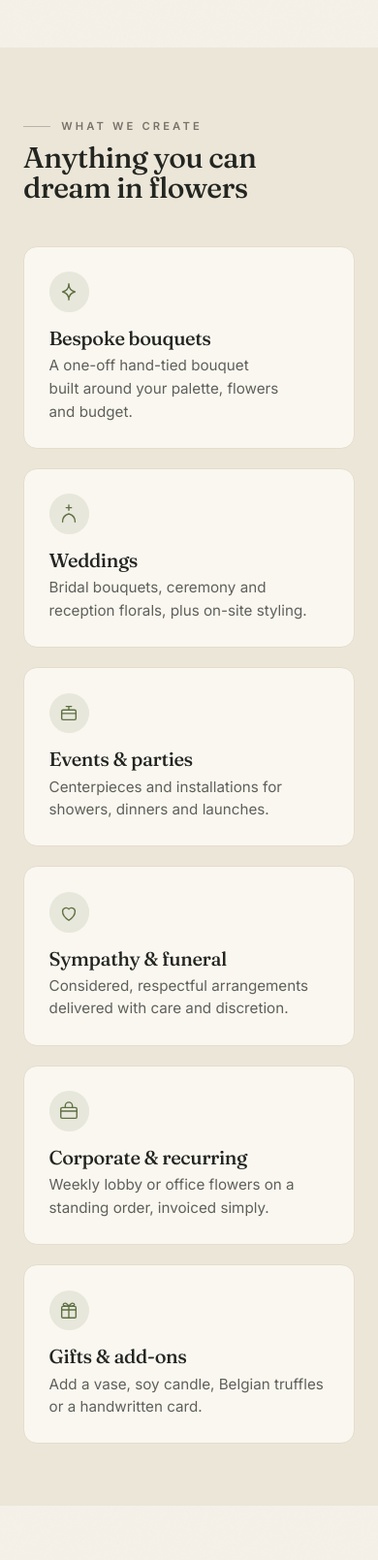
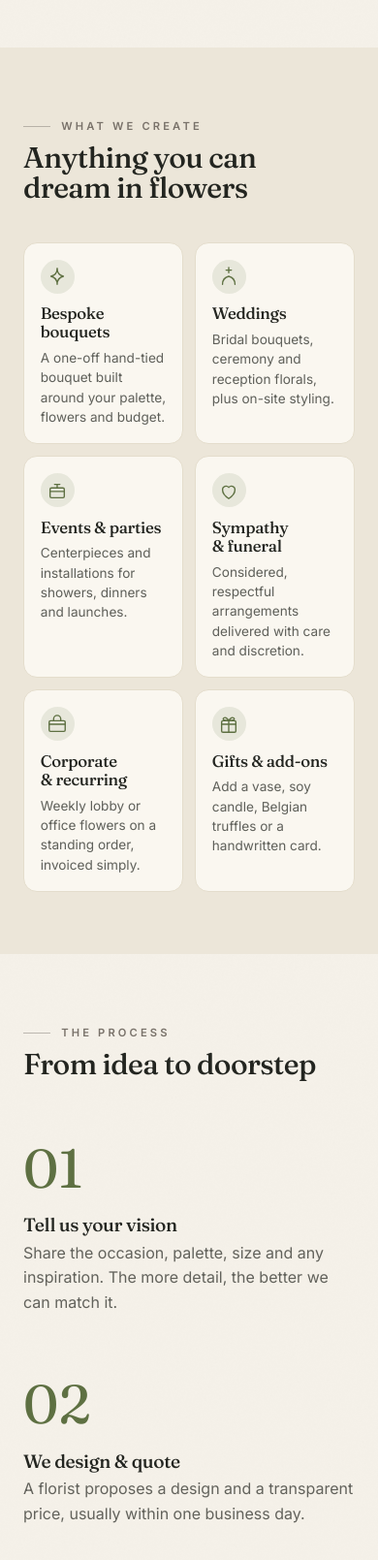
Before and after one commit to mjjorik/v0-e-commerce-flower-website, a WordPress theme: template wp-theme/wildflower/page-custom-order.php in a window 390 px wide. Shown: the part 1059-2668 px from the top of the page at 97% size. Run offline with PHP 8.4 and a stand-in for WordPress, Linux system fonts and the light colour scheme; the site name, menu and one post (Sample post) are stand-ins, and other content is empty; some libraries are stand-ins or nearby versions.

Commit message:
Mobile: no tall card stacks — 2-up grid + horizontal review scroller
Per the design preference, many cards should never stack into one long
vertical strip on phones.

- Custom order "What we create": the six order-type cards now lay out
  2-up on phones (2x3) with tighter padding and type sizes, 3-up on
  desktop as before.
- Review cards: on phones the reviews grid becomes a horizontal
  swipe scroller with the next card peeking (scroll-snap), instead of
  three tall stacked plates. Desktop keeps the 3-column grid. Applies
  everywhere reviews appear (home + custom order).

Co-Authored-By: Claude Opus 4.8 <noreply@anthropic.com>
Claude-Session: https://claude.ai/code/session_01BGKDMn8UCGJ1AAsTiDygBg

```diff
--- a/wp-theme/wildflower/style.css
+++ b/wp-theme/wildflower/style.css
@@ -1012,6 +1012,16 @@ textarea { resize: vertical; }
 .reviews-grid { display: grid; gap: 1.25rem; grid-template-columns: 1fr; }
 @media (min-width: 768px) { .reviews-grid { grid-template-columns: repeat(3, 1fr); } }
 .reviews-grid .quote-card { width: auto; flex: initial; border: 1px solid var(--border); }
+/* Phones: swipeable row instead of a tall stack (next card peeks). */
+@media (max-width: 767px) {
+  .reviews-grid {
+    display: flex; grid-template-columns: none; gap: .9rem;
+    overflow-x: auto; scroll-snap-type: x mandatory; overscroll-behavior-x: contain;
+    -webkit-overflow-scrolling: touch; scrollbar-width: none; padding-bottom: .4rem;
+  }
+  .reviews-grid::-webkit-scrollbar { display: none; }
+  .reviews-grid .quote-card { flex: 0 0 82%; width: auto; scroll-snap-align: start; }
+}
 
 /* Matcha testimonial block — calm sage surface, light text (reference look). */
 .reviews { position: relative; background-color: var(--surface-soft); background-image: var(--grain); color: var(--surface-soft-foreground); }
@@ -1445,14 +1455,20 @@ textarea { resize: vertical; }
 .corder-hero__lead { margin: 1.5rem 0 2rem; max-width: 42rem; font-size: 1.1rem; line-height: 1.65; color: color-mix(in oklab, var(--foreground) 75%, transparent); }
 .corder-hero__cta { display: flex; flex-wrap: wrap; gap: .85rem; }
 .corder-hero__meta { margin-top: 1.5rem; font-size: .85rem; letter-spacing: .01em; color: var(--muted-foreground); }
-.corder-types { display: grid; gap: 1.25rem; grid-template-columns: 1fr; margin-top: 2.75rem; }
-@media (min-width: 620px) { .corder-types { grid-template-columns: repeat(2, 1fr); } }
+/* Many cards → a 2-up grid on phones (never one tall vertical strip),
+   3-up on desktop. */
+.corder-types { display: grid; gap: .75rem; grid-template-columns: repeat(2, minmax(0, 1fr)); margin-top: 2.5rem; }
+@media (min-width: 620px) { .corder-types { gap: 1.25rem; } }
 @media (min-width: 960px) { .corder-types { grid-template-columns: repeat(3, 1fr); } }
-.corder-type { padding: 1.6rem; border: 1px solid var(--border); border-radius: var(--radius-xl); background: var(--cream); transition: transform .3s var(--ease-luxe), border-color .3s var(--ease-luxe); }
+.corder-type { padding: 1.05rem; border: 1px solid var(--border); border-radius: var(--radius-xl); background: var(--cream); transition: transform .3s var(--ease-luxe), border-color .3s var(--ease-luxe); }
+@media (min-width: 620px) { .corder-type { padding: 1.6rem; } }
 .corder-type:hover { transform: translateY(-3px); border-color: color-mix(in oklab, var(--accent) 55%, transparent); }
-.corder-type__ic { display: inline-flex; width: 2.6rem; height: 2.6rem; align-items: center; justify-content: center; border-radius: 999px; background: color-mix(in oklab, var(--accent) 12%, transparent); color: var(--accent); margin-bottom: 1rem; }
-.corder-type h3 { font-family: var(--font-serif); font-size: 1.25rem; }
-.corder-type p { margin-top: .4rem; font-size: .95rem; line-height: 1.55; color: color-mix(in oklab, var(--foreground) 72%, transparent); }
+.corder-type__ic { display: inline-flex; width: 2.2rem; height: 2.2rem; align-items: center; justify-content: center; border-radius: 999px; background: color-mix(in oklab, var(--accent) 12%, transparent); color: var(--accent); margin-bottom: .7rem; }
+@media (min-width: 620px) { .corder-type__ic { width: 2.6rem; height: 2.6rem; margin-bottom: 1rem; } }
+.corder-type h3 { font-family: var(--font-serif); font-size: 1.05rem; line-height: 1.15; }
+@media (min-width: 620px) { .corder-type h3 { font-size: 1.25rem; } }
+.corder-type p { margin-top: .4rem; font-size: .85rem; line-height: 1.5; color: color-mix(in oklab, var(--foreground) 72%, transparent); }
+@media (min-width: 620px) { .corder-type p { font-size: .95rem; line-height: 1.55; } }
 .corder-price { margin-top: 2.75rem; }
 .corder-price__note { margin-top: 1.75rem; max-width: 46rem; }
 .corder { display: grid; gap: clamp(2rem, 5vw, 3.5rem); }
```
